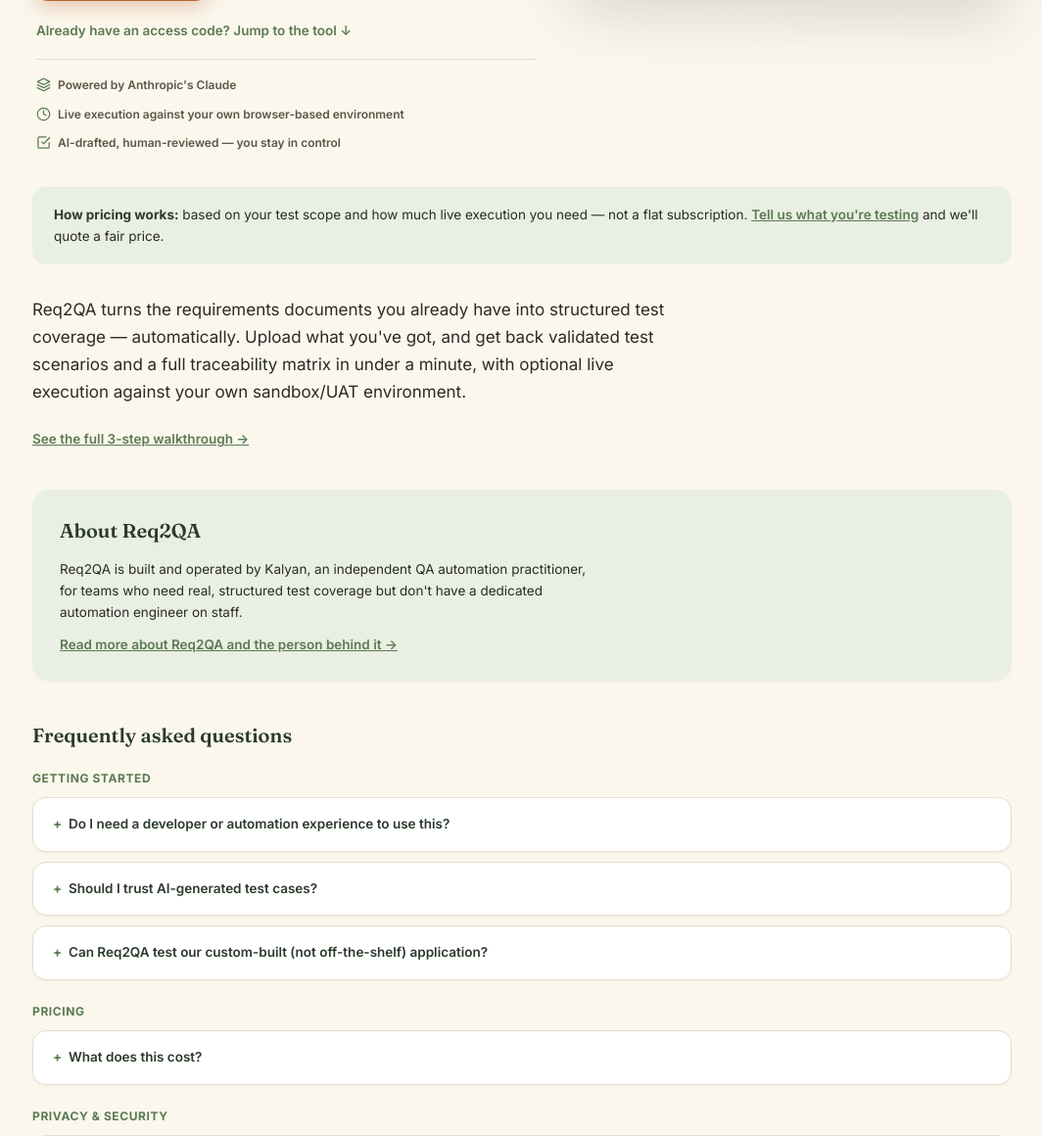
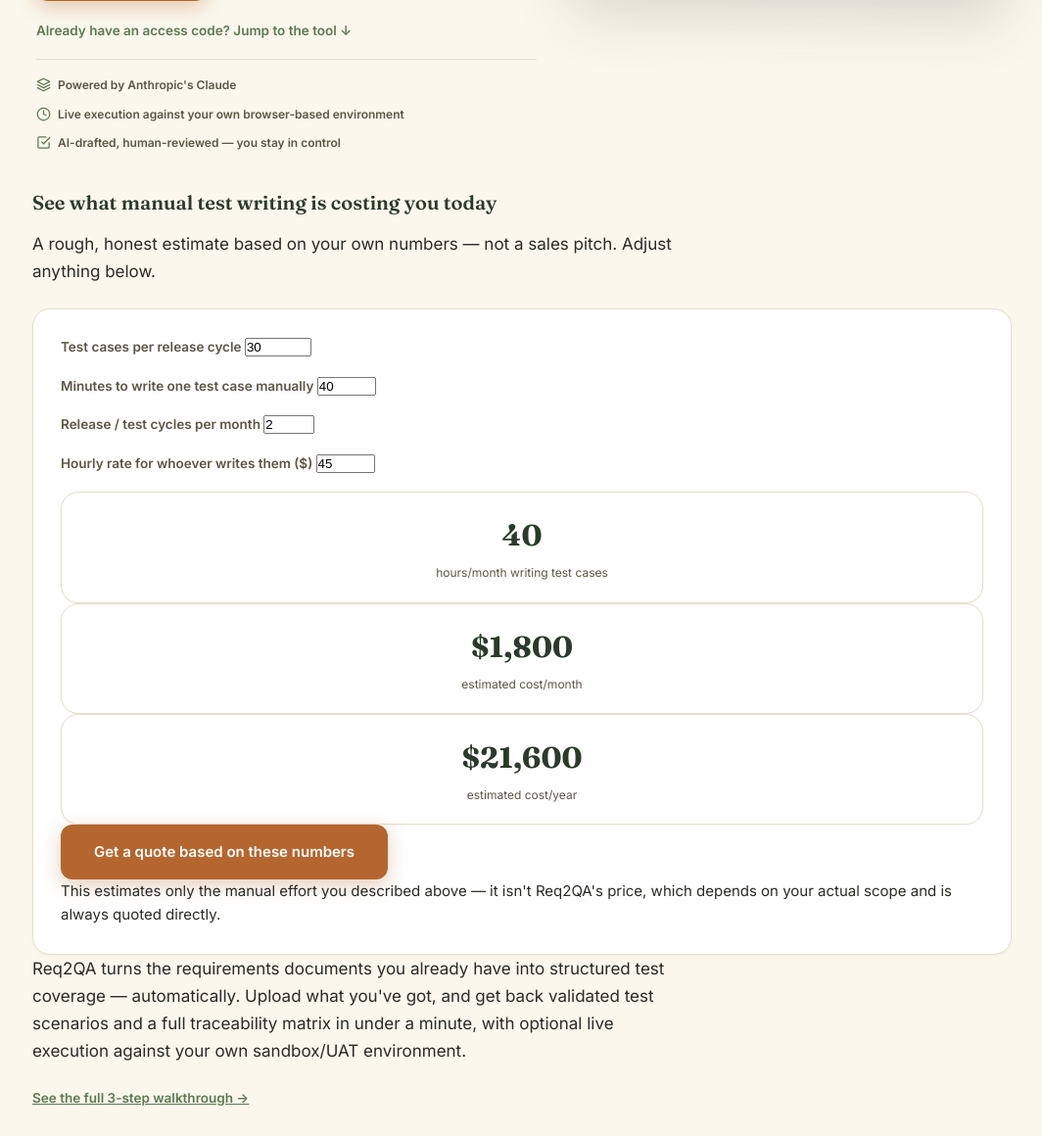
Before and after one commit to knagelli/Smart-QA-Tool, a FastAPI app: page / in a window 1280 px wide. Shown: the part 593-1753 px from the top of the page at 98% size, without its empty margins (107-1171 px from the left). Run offline with FastAPI, Linux system fonts and the light colour scheme.

Commit message:
Add files via upload

```diff
--- a/app/templates/index.html
+++ b/app/templates/index.html
@@ -122,8 +122,48 @@
     </div>
   </header>
 
-  <section class="pricing-callout" id="pricing">
-    <strong>How pricing works:</strong> based on your test scope and how much live execution you need &mdash; not a flat subscription. <a href="mailto:kalyan@req2qa.com?subject=Access%20request%20-%20Req2QA&amp;body=Company%3A%20%0AWhat%20you%20are%20testing%20(platform%2Fapp)%3A%20%0ARough%20timeline%3A%20%0A">Tell us what you're testing</a> and we'll quote a fair price.
+  <!-- Time & cost calculator - estimates the cost of the CURRENT manual
+       process from numbers the visitor enters, not Req2QA's own price, so
+       it stays compatible with the quote-only pricing decision while still
+       making a concrete case. See claude/visual-consistency-type-scale-
+       plan-2026-09-15.md for the reasoning. -->
+  <section class="calc-band" id="calculator">
+    <h2 class="about-title">See what manual test writing is costing you today</h2>
+    <p class="intro-lede">A rough, honest estimate based on your own numbers &mdash; not a sales pitch. Adjust anything below.</p>
+    <div class="card calc-card form">
+      <div class="calc-inputs">
+        <label>Test cases per release cycle
+          <input type="number" id="calc-tc" value="30" min="1" max="2000">
+        </label>
+        <label>Minutes to write one test case manually
+          <input type="number" id="calc-min" value="40" min="1" max="600">
+        </label>
+        <label>Release / test cycles per month
+          <input type="number" id="calc-cycles" value="2" min="1" max="30">
+        </label>
+        <label>Hourly rate for whoever writes them ($)
+          <input type="number" id="calc-rate" value="45" min="1" max="500">
+        </label>
+      </div>
+
+      <div class="calc-results">
+        <div class="card stat">
+          <div class="n" id="calc-out-hours">40</div>
+          <div class="l">hours/month writing test cases</div>
+        </div>
+        <div class="card stat">
+          <div class="n" id="calc-out-month">$1,800</div>
+          <div class="l">estimated cost/month</div>
+        </div>
+        <div class="card stat">
+          <div class="n" id="calc-out-year">$21,600</div>
+          <div class="l">estimated cost/year</div>
+        </div>
+      </div>
+
+      <a class="btn hero-cta-primary" id="calc-cta" href="mailto:kalyan@req2qa.com?subject=Access%20request%20-%20Req2QA&amp;body=Company%3A%20%0AWhat%20you%20are%20testing%20(platform%2Fapp)%3A%20%0A">Get a quote based on these numbers</a>
+      <p class="calc-note">This estimates only the manual effort you described above &mdash; it isn't Req2QA's price, which depends on your actual scope and is always quoted directly.</p>
+    </div>
   </section>
 
   <section class="intro-band" id="what-it-does">
@@ -312,6 +352,7 @@
 </div>
 <div id="initial-tab" data-active-tab="{{ active_tab or '' }}" hidden></div>
 <script src="/static/chooser.js"></script>
+<script src="/static/roi_calculator.js" defer></script>
 {% include "_footer.html" %}
 </body>
 </html>
```
